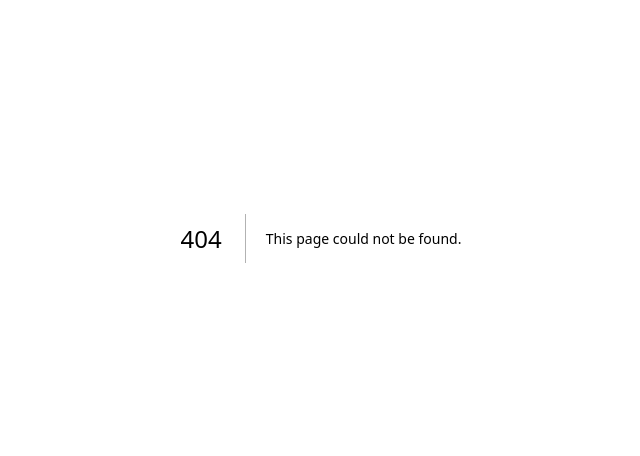
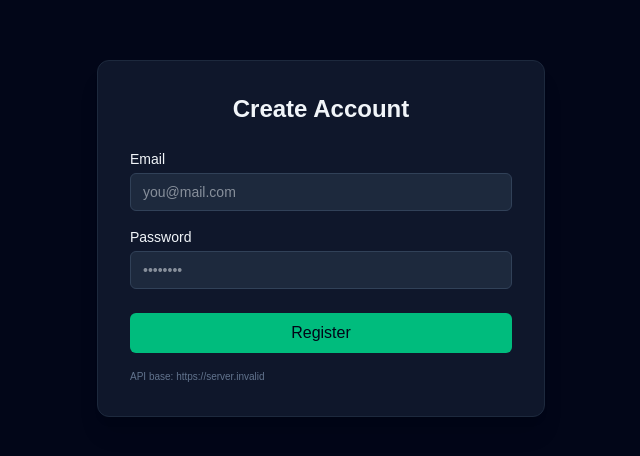
Before and after one commit to bhaaveshAiPro/ai-earning-platform, a Next.js app in the folder frontend/: page /auth/register in a window 1280 px wide. Before the commit this address had no page. Shown: the part 162-618 px from the top of the page, without its empty margins (319-959 px from the left). Built offline with nearby package versions, Linux system fonts and the light colour scheme; no server answers.

Commit message:
Move auth pages under /auth route

```diff
--- /dev/null
+++ b/frontend/app/auth/login/page.tsx
@@ -0,0 +1,121 @@
+"use client";
+
+import React, { useState } from "react";
+import { useRouter } from "next/navigation";
+
+const API_BASE = process.env.NEXT_PUBLIC_CUSTOMER_API_URL || "";
+
+export default function LoginPage() {
+  const router = useRouter();
+  const [email, setEmail] = useState("");
+  const [password, setPassword] = useState("");
+  const [error, setError] = useState<string | null>(null);
+  const [loading, setLoading] = useState(false);
+
+  async function handleSubmit(e: React.FormEvent) {
+    e.preventDefault();
+    setError(null);
+    setLoading(true);
+
+    try {
+      if (!API_BASE) {
+        setError("NEXT_PUBLIC_CUSTOMER_API_URL is not set on the frontend.");
+        return;
+      }
+
+      const res = await fetch(`${API_BASE}/auth/login`, {
+        method: "POST",
+        headers: {
+          "Content-Type": "application/json",
+        },
+        body: JSON.stringify({ email, password }),
+      });
+
+      const payload = await res.json().catch(() => ({} as any));
+      console.log("LOGIN RESPONSE FROM BACKEND:", payload);
+
+      if (!res.ok) {
+        setError(payload?.message || "Invalid credentials.");
+        return;
+      }
+
+      const userId =
+        payload.userId || payload.id || payload._id || payload?.data?.userId;
+
+      if (!userId) {
+        setError(
+          "Backend did not return user id (login). Check console for raw payload."
+        );
+        return;
+      }
+
+      if (typeof window !== "undefined") {
+        window.localStorage.setItem(
+          "ai-saas-user",
+          JSON.stringify({
+            userId,
+            email: payload.email ?? email,
+            credits: payload.credits ?? 0,
+          })
+        );
+      }
+
+      router.push("/app");
+    } catch (err) {
+      console.error("Login error:", err);
+      setError("Network error talking to API.");
+    } finally {
+      setLoading(false);
+    }
+  }
+
+  return (
+    <main className="min-h-screen flex items-center justify-center bg-slate-950 text-slate-100">
+      <div className="w-full max-w-md bg-slate-900 rounded-xl p-8 shadow-xl border border-slate-800">
+        <h1 className="text-2xl font-semibold mb-6 text-center">Login</h1>
+
+        <form onSubmit={handleSubmit} className="space-y-4">
+          <div>
+            <label className="block text-sm mb-1">Email</label>
+            <input
+              type="email"
+              className="w-full rounded-md bg-slate-800 border border-slate-700 px-3 py-2 text-sm outline-none focus:border-emerald-400"
+              value={email}
+              onChange={(e) => setEmail(e.target.value)}
+              required
+            />
+          </div>
+
+          <div>
+            <label className="block text-sm mb-1">Password</label>
+            <input
+              type="password"
+              className="w-full rounded-md bg-slate-800 border border-slate-700 px-3 py-2 text-sm outline-none focus:border-emerald-400"
+              value={password}
+              onChange={(e) => setPassword(e.target.value)}
+              required
+            />
+          </div>
+
+          {error && (
+            <p className="text-xs text-red-400 flex items-center gap-1">
+              ❌ {error}
+            </p>
+          )}
+
+          <button
+            type="submit"
+            disabled={loading}
+            className="w-full rounded-md bg-emerald-500 hover:bg-emerald-400 text-slate-950 font-medium py-2 mt-2 disabled:opacity-60"
+          >
+            {loading ? "Logging in..." : "Login"}
+          </button>
+        </form>
+
+        <p className="mt-4 text-[10px] text-slate-500 break-all">
+          API base: {API_BASE || "(not set)"}
+        </p>
+      </div>
+    </main>
+  );
+}
--- /dev/null
+++ b/frontend/app/auth/register/page.tsx
@@ -0,0 +1,128 @@
+"use client";
+
+import React, { useState } from "react";
+import { useRouter } from "next/navigation";
+
+const API_BASE = process.env.NEXT_PUBLIC_CUSTOMER_API_URL || "";
+
+export default function RegisterPage() {
+  const router = useRouter();
+  const [email, setEmail] = useState("");
+  const [password, setPassword] = useState("");
+  const [error, setError] = useState<string | null>(null);
+  const [loading, setLoading] = useState(false);
+
+  async function handleSubmit(e: React.FormEvent) {
+    e.preventDefault();
+    setError(null);
+    setLoading(true);
+
+    try {
+      if (!API_BASE) {
+        setError("NEXT_PUBLIC_CUSTOMER_API_URL is not set on the frontend.");
+        return;
+      }
+
+      const res = await fetch(`${API_BASE}/auth/register`, {
+        method: "POST",
+        headers: {
+          "Content-Type": "application/json",
+        },
+        body: JSON.stringify({ email, password }),
+      });
+
+      const payload = await res.json().catch(() => ({} as any));
+      console.log("REGISTER RESPONSE FROM BACKEND:", payload);
+
+      if (!res.ok) {
+        setError(payload?.message || "Server returned an error.");
+        return;
+      }
+
+      // ✅ backend returns userId at top level
+      const userId =
+        payload.userId || payload.id || payload._id || payload?.data?.userId;
+
+      if (!userId) {
+        setError(
+          "Backend did not return user id (register). Check console for raw payload."
+        );
+        return;
+      }
+
+      // Save user in localStorage (simple session)
+      if (typeof window !== "undefined") {
+        window.localStorage.setItem(
+          "ai-saas-user",
+          JSON.stringify({
+            userId,
+            email: payload.email ?? email,
+            credits: payload.credits ?? 0,
+          })
+        );
+      }
+
+      // Redirect to app/dashboard
+      router.push("/app");
+    } catch (err) {
+      console.error("Register error:", err);
+      setError("Network error talking to API.");
+    } finally {
+      setLoading(false);
+    }
+  }
+
+  return (
+    <main className="min-h-screen flex items-center justify-center bg-slate-950 text-slate-100">
+      <div className="w-full max-w-md bg-slate-900 rounded-xl p-8 shadow-xl border border-slate-800">
+        <h1 className="text-2xl font-semibold mb-6 text-center">
+          Create Account
+        </h1>
+
+        <form onSubmit={handleSubmit} className="space-y-4">
+          <div>
+            <label className="block text-sm mb-1">Email</label>
+            <input
+              type="email"
+              className="w-full rounded-md bg-slate-800 border border-slate-700 px-3 py-2 text-sm outline-none focus:border-emerald-400"
+              value={email}
+              onChange={(e) => setEmail(e.target.value)}
+              required
+              placeholder="you@mail.com"
+            />
+          </div>
+
+          <div>
+            <label className="block text-sm mb-1">Password</label>
+            <input
+              type="password"
+              className="w-full rounded-md bg-slate-800 border border-slate-700 px-3 py-2 text-sm outline-none focus:border-emerald-400"
+              value={password}
+              onChange={(e) => setPassword(e.target.value)}
+              required
+              placeholder="••••••••"
+            />
+          </div>
+
+          {error && (
+            <p className="text-xs text-red-400 flex items-center gap-1">
+              ❌ {error}
+            </p>
+          )}
+
+          <button
+            type="submit"
+            disabled={loading}
+            className="w-full rounded-md bg-emerald-500 hover:bg-emerald-400 text-slate-950 font-medium py-2 mt-2 disabled:opacity-60"
+          >
+            {loading ? "Creating..." : "Register"}
+          </button>
+        </form>
+
+        <p className="mt-4 text-[10px] text-slate-500 break-all">
+          API base: {API_BASE || "(not set)"}
+        </p>
+      </div>
+    </main>
+  );
+}
```
